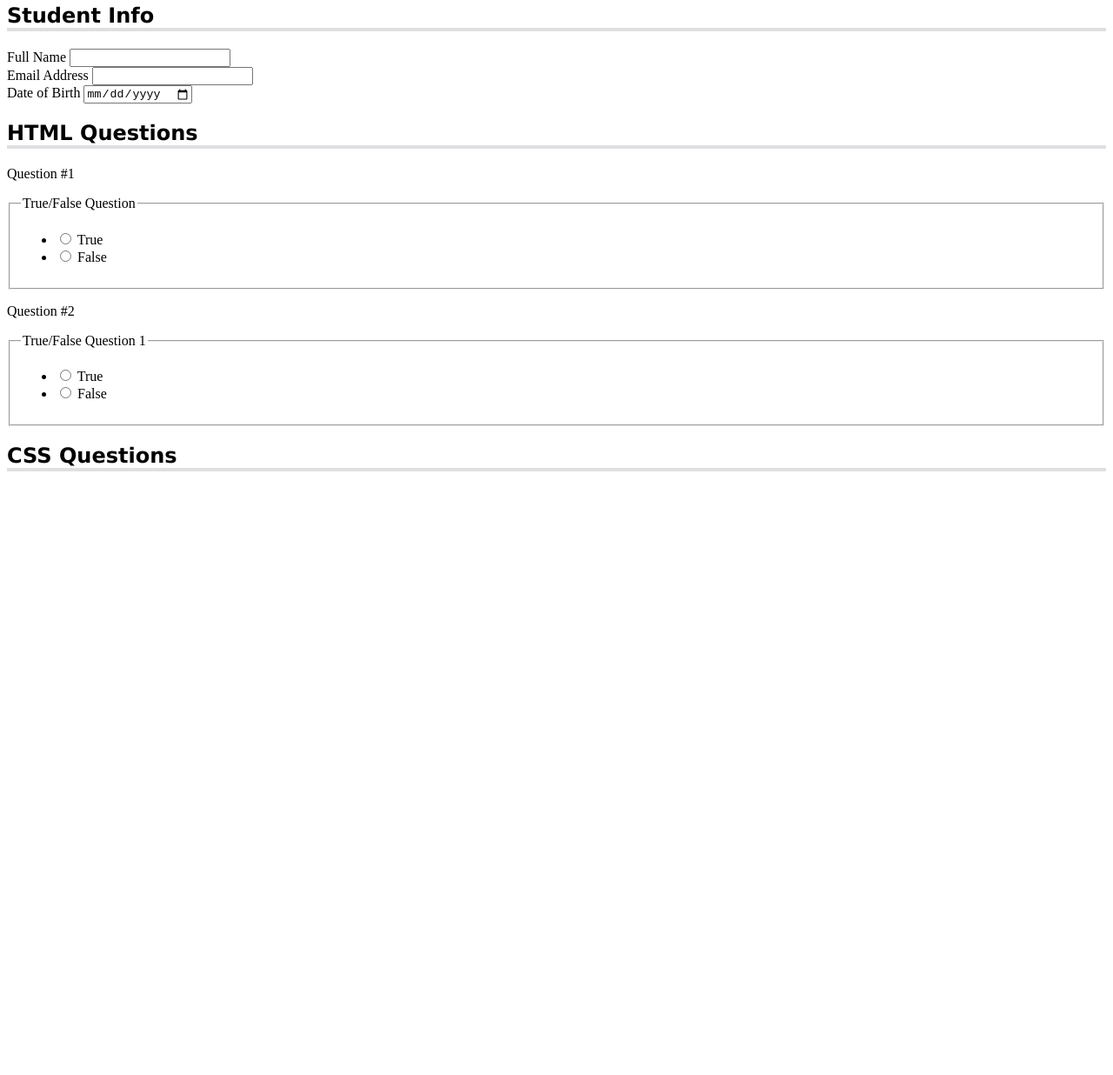
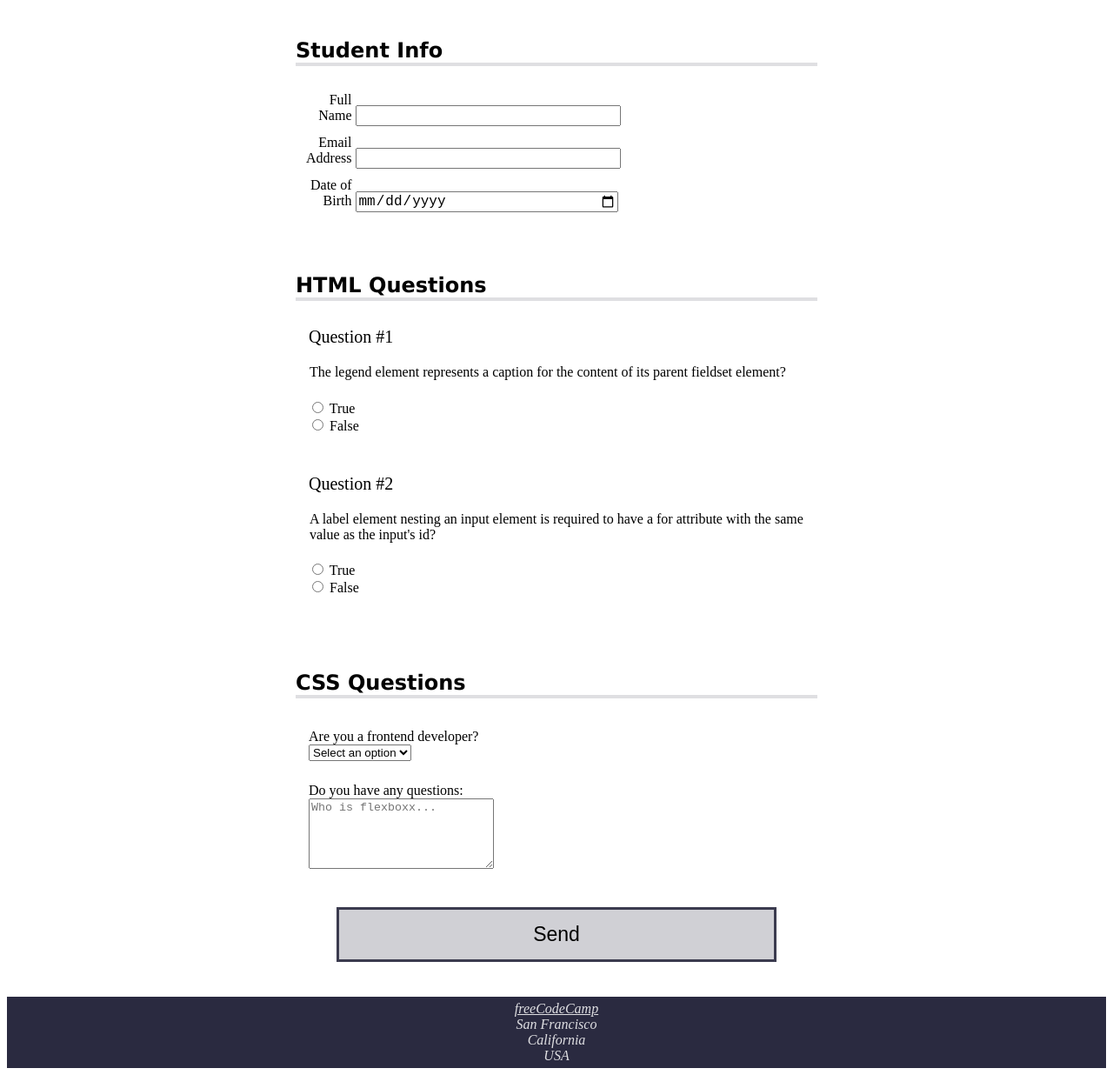
Before and after one commit to MuntakaHelali/Accessibility-Quiz-Solution, a plain HTML site: page index.html in a window 1280 px wide. Shown: the part 74-1310 px from the top of the page at 87% size. Before the commit the page ends 800 px from the top, so only its background shows below. Drawn offline with Linux system fonts and the light colour scheme.

Commit message:
Step 36 - 68 Solution
Finalized HTML and CSS codebase for Accessibility Quiz web application.

```diff
--- a/index.html
+++ b/index.html
@@ -13,9 +13,9 @@
         <h1>HTML/CSS Quiz</h1>
         <nav>
             <ul>
-                <li><a href="#student-info">INFO</a></li>
-                <li><a href="#html-questions">HTML</a></li>
-                <li><a href="#css-questions">CSS</a></li>
+                <li><a href="#student-info" accesskey="i">INFO</a></li>
+                <li><a href="#html-questions" accesskey="h">HTML</a></li>
+                <li><a href="#css-questions" accesskey="c">CSS</a></li>
             </ul>
         </nav>
     </header>
@@ -41,7 +41,7 @@
                 <div class="question-block">
                     <p>1</p>
                     <fieldset class="question" name="firstQuestion">
-                        <legend>True/False Question</legend>
+                        <legend>The legend element represents a caption for the content of its parent fieldset element?</legend>
                         <ul class="answers-list">
                             <li>
                                 <label for="q1-a1"><input type="radio" id="q1-a1" value="True" name="q1"> True</label>
@@ -55,7 +55,7 @@
                 <div class="question-block">
                     <p>2</p>
                     <fieldset class="question" name="secondQuestion">
-                        <legend>True/False Question 1</legend>
+                        <legend>A label element nesting an input element is required to have a for attribute with the same value as the input's id?</legend>
                         <ul class="answers-list">
                             <li>
                                 <label for="q2-a1"><input type="radio" id="q2-a1" value="True" name="q2"> True</label>
@@ -70,13 +70,34 @@
             <section role="region" aria-labelledby="css-questions">
                 <h2 id="css-questions">CSS Questions</h2>
                 <div class="formrow">
-                    <div class="question-block"></div>
-                    <div class="answer"></div>
-                    <div class="question-block"></div>
-                    <div class="answer"></div>
+                    <div class="question-block">
+                        <label for="answer">Are you a frontend developer?</label>
+                    </div>
+                    <div class="answer">
+                        <select name="answer" id="answer" required>
+                            <option value="">Select an option</option>
+                            <option value="yes">Yes</option>
+                            <option value="no">No</option>
+                        </select>
+                    </div>
+                    <div class="question-block">
+                        <label for="answerText">Do you have any questions:</label>
+                    </div>
+                    <div class="answer">
+                        <textarea name="answerText" id="answerText" cols="24" rows="5" placeholder="Who is flexboxx..."></textarea>
+                    </div>
                 </div>
             </section>
+            <button type="submit">Send</button>
         </form>
     </main>
+    <footer>
+        <address>
+            <a href="https://freecodecamp.org">freeCodeCamp</a><br/>
+            San Francisco<br/>
+            California<br/>
+            USA
+        </address>
+    </footer>
 </body>
 </html>
--- a/styles.css
+++ b/styles.css
@@ -1,3 +1,9 @@
+@media (prefers-reduced-motion: no-preference){
+    *{
+        scroll-behavior: smooth;
+    }
+}
+
 #logo{
     width: max(100px, 18vw);
     background-color: #0a0a23;
@@ -10,16 +16,36 @@ header{
     height: 50px;
     background-color: #1b1b32;
     display: flex;
+    justify-content: space-between;
+    align-items: center;
+    top: 0;
+    position: fixed;
 }
 
 h1{
     color: #f1be32;
     font-size: min(5vw, 1.2em);
+    text-align: center;
+}
+
+main{
+    padding-top: 50px;
+}
+
+section{
+    width: 80%;
+    margin: 0 auto 10px auto;
+    max-width: 600px;
 }
 
 nav > ul {
     display: flex;
     justify-content: space-evenly;
+    flex-wrap: wrap;
+    align-items: center;
+    padding-inline-start: 0;
+    margin-block: 0;
+    height: 100%;
 }
 
 h1, h2 {
@@ -28,10 +54,89 @@ h1, h2 {
 
 h2{
     border-bottom: 4px solid #dfdfe2;
+    margin-top: 0;
+    padding-top: 60px;
+}
+
+.info{
+    padding: 10px 0 0 5px;
+}
+
+.formrow{
+    margin-top: 30px;
+    padding: 0 15px;
+}
+
+input{
+    font-size: 16px;
+}
+
+.info input{
+    width: 50%;
+    text-align: left;
+}
+
+.info label{
+    width: 10%;
+    min-width: 55px;
+    text-align: right;
+}
+
+.info label, .info input{
+    display: inline-block;
+}
+
+.question-block{
+    text-align: left;
+    display: block;
+    width: 100%;
+    margin-top: 20px;
+    padding-top: 5px;
+}
+
+p{
+    margin-top: 5px;
+    padding-left: 15px;
+    font-size: 20px;
 }
 
 p::before{
     content: "Question #";
+}
+
+.question{
+    border: none;
+    padding-bottom: 0;
+}
+
+.answers-list{
+    list-style: none;
+    padding: 0;
+}
+
+button{
+    display: block;
+    margin: 40px auto;
+    width: 40%;
+    padding: 15px;
+    font-size: 23px;
+    background: #d0d0d5;
+    border: 3px solid #3b3b4f;
+}
+
+footer{
+    background: #2a2a40;
+    display: flex;
+    justify-content: center;
+}
+
+footer, footer a{
+    color: #dfdfe2;
+}
+
+address{
+    text-align: center;
+    padding: 0.3em;
 }
 
 .sr-only{
@@ -45,3 +150,21 @@ p::before{
     white-space: nowrap;
     border: 0;
 }
+
+nav > ul > li{
+    color: #dfdfe2;
+    margin: 0 0.2rem;
+    padding: 0.2rem;
+    display: block;
+}
+
+li > a{
+    color: inherit;
+    text-decoration: none;
+}
+
+nav > ul > li:hover{
+    background-color: #dfdfe2;
+    color: #1b1b32;
+    cursor: pointer;
+}
```
